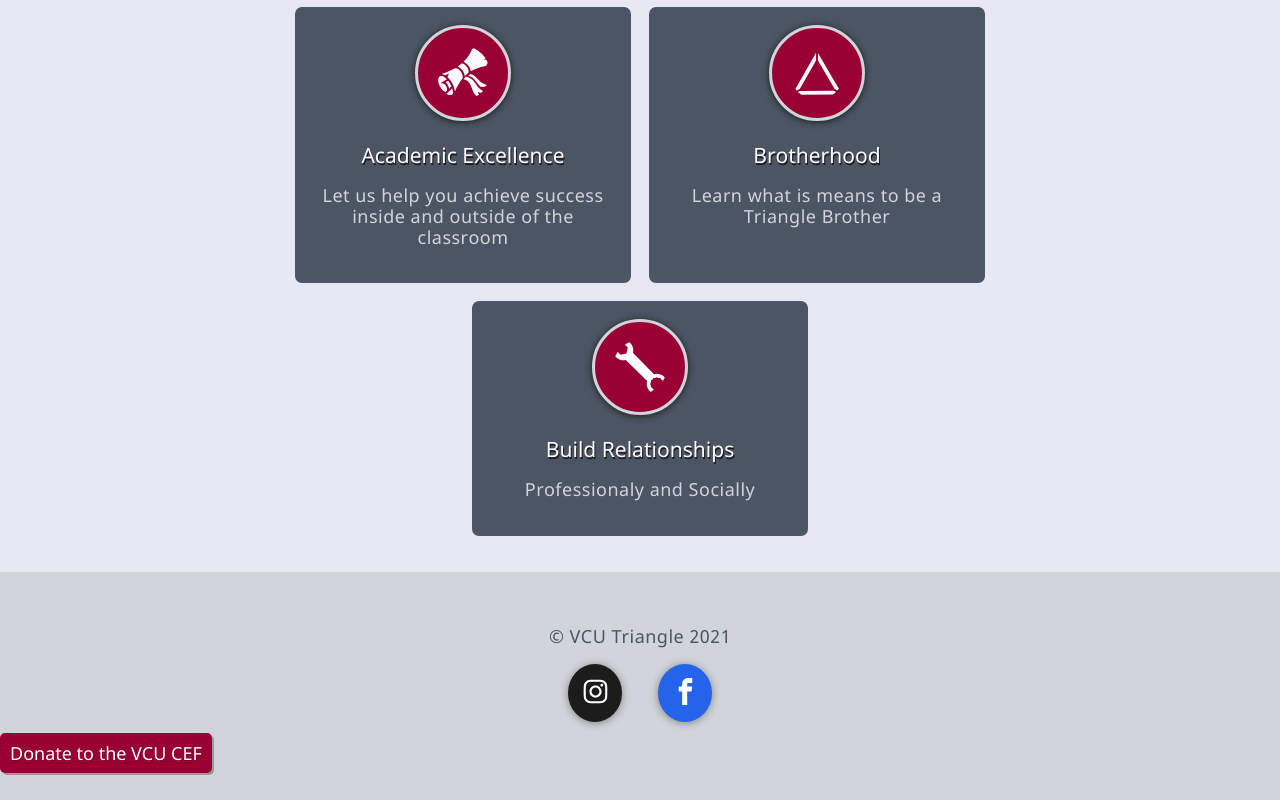
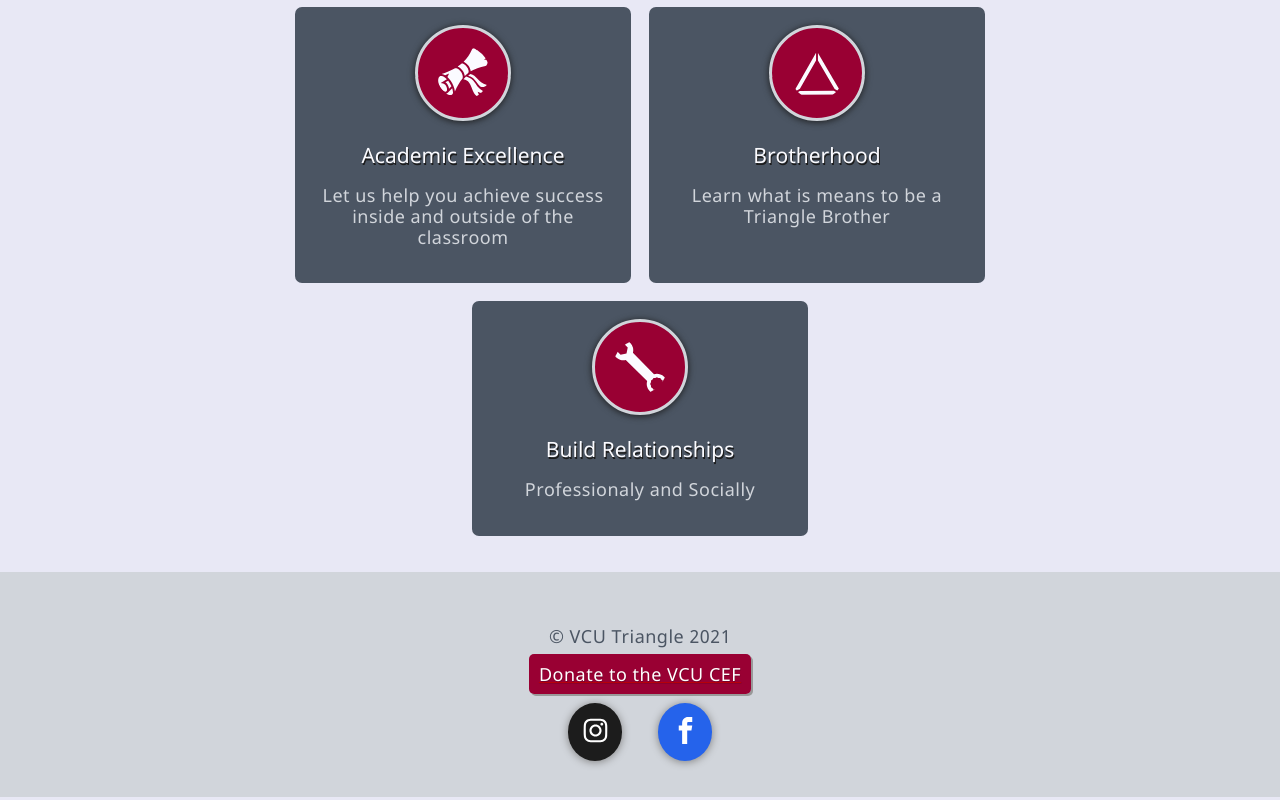
Before and after one commit to WesBosman/triangle-vcu-gatsby-site, a Gatsby site in the folder gatsby/: page / in a window 1280 px wide. Shown: the part 1194-1994 px from the top of the page. Built offline with nearby package versions, Linux system fonts and the light colour scheme; Gatsby itself is replaced by a stand-in of ours.

Commit message:
Moved donation link in footer from bottom to middle.

```diff
--- a/gatsby/src/components/Footer.js
+++ b/gatsby/src/components/Footer.js
@@ -46,6 +46,11 @@ export default function Footer(){
     return (
         <FooterStyles>
             <p>&copy; VCU Triangle {new Date().getFullYear()}</p>
+            <p>
+                <a href="https://triangle.secure.force.com/pmtx/dn8n__SiteDonation?id=a1t2I000007eJY5" className="button">
+                    Donate to the VCU CEF
+                </a>
+            </p>
             <div>
                 <IconContext.Provider value={{ color: "white", size: "1.5em" }}>
                     <a href="https://instagram.com/triangle_vcu" aria-label="Instagram Link" className="round black" target="_blank" rel="noopener">
@@ -58,10 +63,6 @@ export default function Footer(){
                     </a>
                 </IconContext.Provider>
             </div>
-            <br/>
-            <a href="https://triangle.secure.force.com/pmtx/dn8n__SiteDonation?id=a1t2I000007eJY5" className="button">
-                Donate to the VCU CEF
-            </a>
         </FooterStyles>
     )
 }
```
